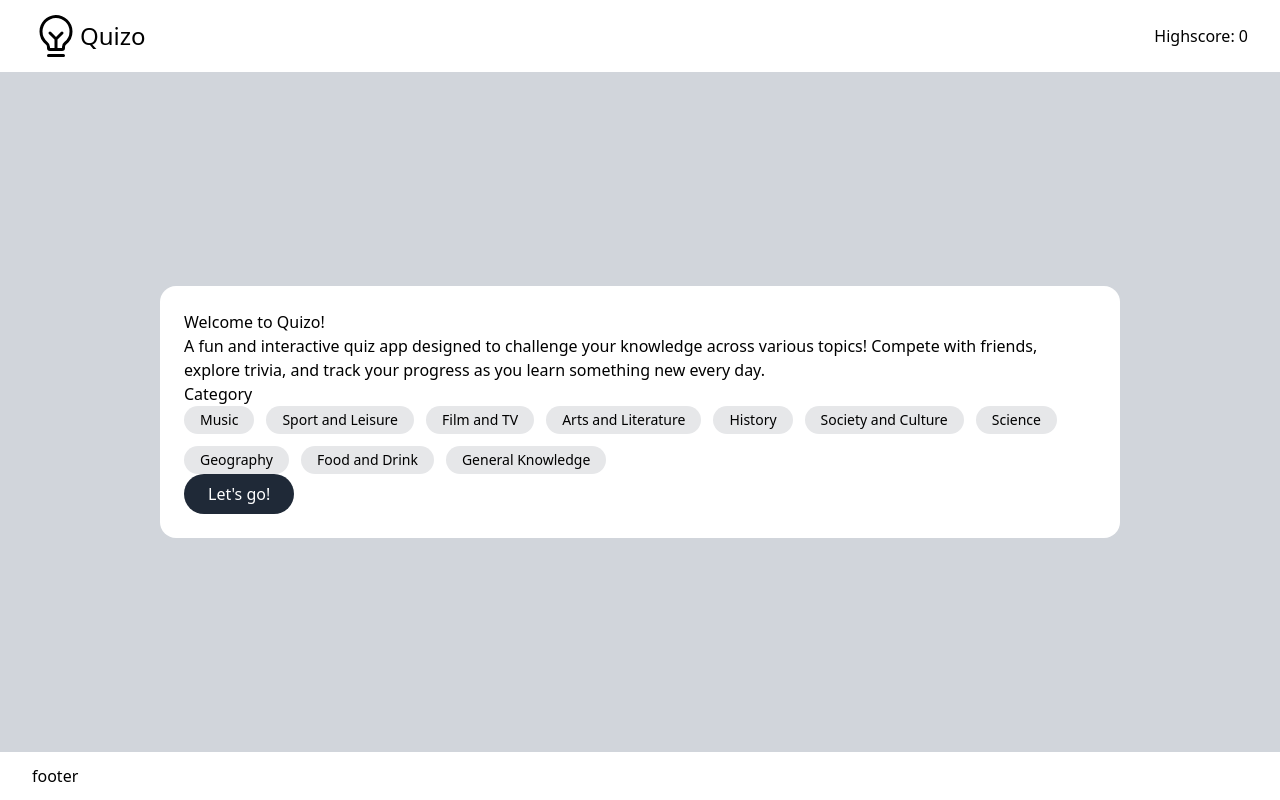
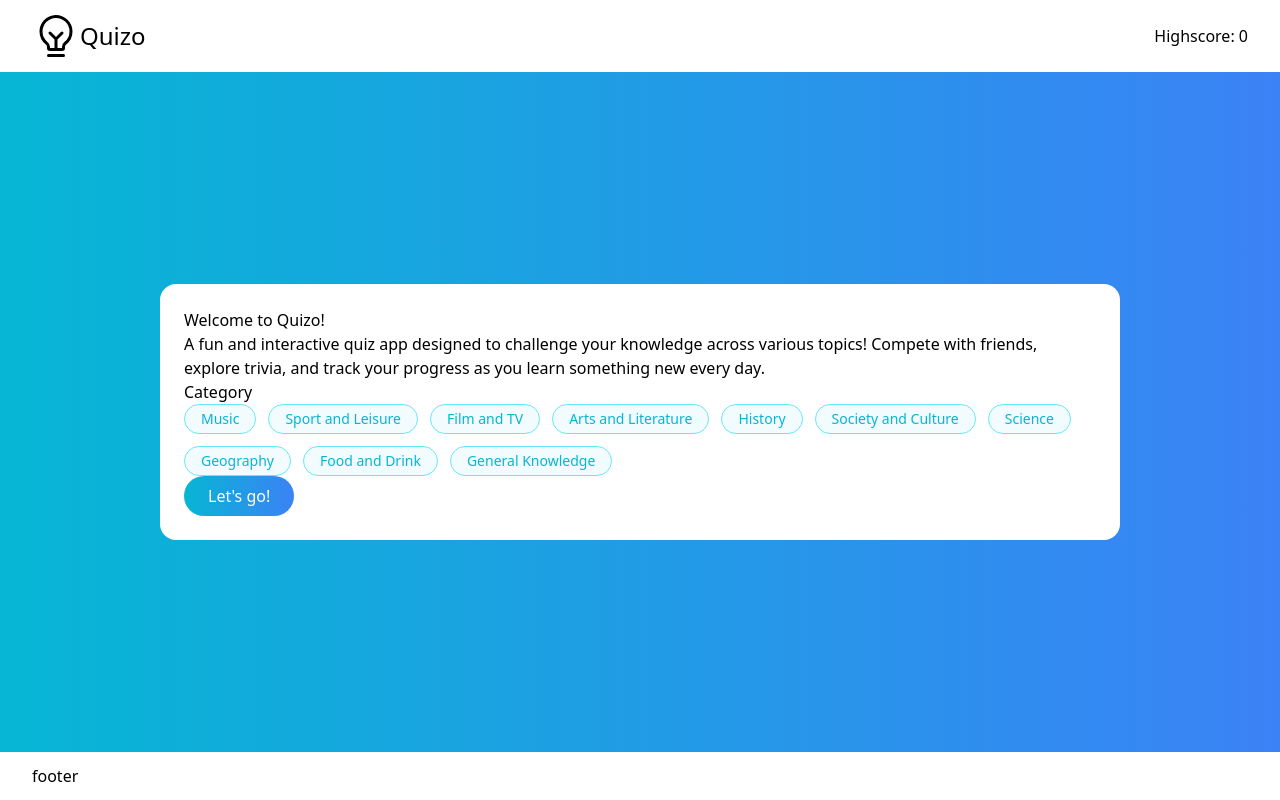
Before and after one commit to code-with-naimish/react-quizo, a React (Vite) app: page / in a window 1280 px wide. Built offline with nearby package versions, Linux system fonts and the light colour scheme.

Commit message:
initial commit

```diff
--- a/src/App.tsx
+++ b/src/App.tsx
@@ -23,7 +23,7 @@ const App = () => {
     <div className=" min-h-screen">
       <Header />
 
-      <main className=" bg-gray-300" >
+      <main className="bg-gradient-to-r from-cyan-500 to-blue-500" >
         <div className=" h-[calc(100vh-120px)] flex justify-center items-center ">
           <div className="max-w-5xl px-8 mx-auto w-full" >
             {activeScreen === ScreenEnum.INIT ? <InitialScreen /> : null}
--- a/src/components/initial-screen.tsx
+++ b/src/components/initial-screen.tsx
@@ -24,7 +24,7 @@ export default function InitialScreen() {
         <h2>Category</h2>
         <ul className="flex gap-3 flex-wrap items-center ">
           {categories.map((category, i) => {
-            return <li className="bg-gray-900/10 text-grey-900 text-sm px-4 py-1 rounded-[99px]" key={i}>{category.label}
+            return <li className="bg-cyan-500/5 border border-cyan-300  font-medium  text-cyan-500 text-sm px-4 py-1 rounded-[99px]" key={i}>{category.label}
             </li>
           })}
         </ul>
--- a/src/components/primary-btn.tsx
+++ b/src/components/primary-btn.tsx
@@ -3,7 +3,7 @@ export default function PrimaryBtn(props: {
   title: string
 }) {
   return (
-    <button className="bg-gray-800 text-white px-6 py-2 rounded-[99px] hover:bg-gray-700 transition-all">{props.title}</button>
+    <button className=" bg-gradient-to-r from-cyan-500 to-blue-500 hover:opacity-90 text-white px-6 py-2 rounded-[99px] transition-all ">{props.title}</button>
 
   )
 }
```
